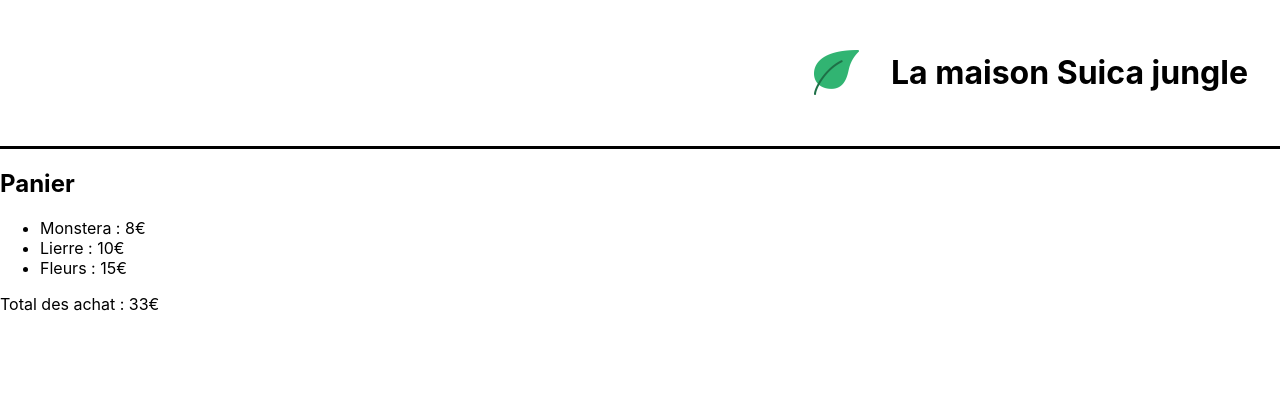
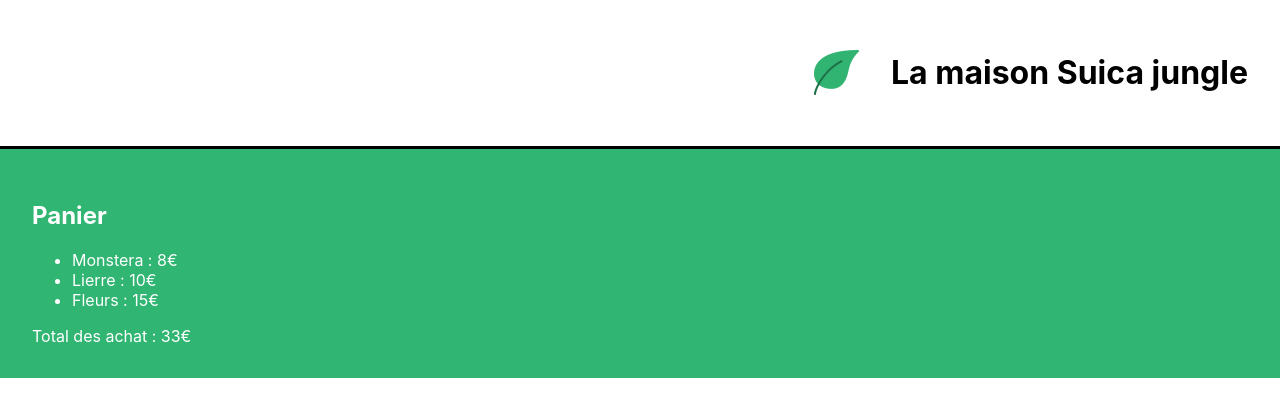
Before and after one commit to AlaskanMute/la-maison-jungle, a React (Create React App) app: page / in a window 1280 px wide. Shown: the top 416 px of the page. Built offline with nearby package versions, Linux system fonts and the light colour scheme.

Commit message:
add style cart

```diff
--- a/src/components/Cart.js
+++ b/src/components/Cart.js
@@ -1,9 +1,12 @@
+import '../styles/Cart.css'
+
+
 function Cart() {
 	const monsteraPrice = 8
 	const ivyPrice = 10
 	const flowerPrice = 15
 	return (
-		<div>
+		<div className='lmj-cart'>
 			<h2>Panier</h2>
 			<ul>
 				<li>Monstera : {monsteraPrice}€</li>
--- a/src/styles/Banner.css
+++ b/src/styles/Banner.css
@@ -17,9 +17,3 @@
     height: 45px;
     width: 45px;
 }
-
-.lmj-cart {
-    padding: 32px;
-    color: white;
-    background-color: #31b572;
-}
--- /dev/null
+++ b/src/styles/Cart.css
@@ -0,0 +1,5 @@
+.lmj-cart {
+    padding: 32px;
+    color: white;
+    background-color: #31b572;
+}
```
